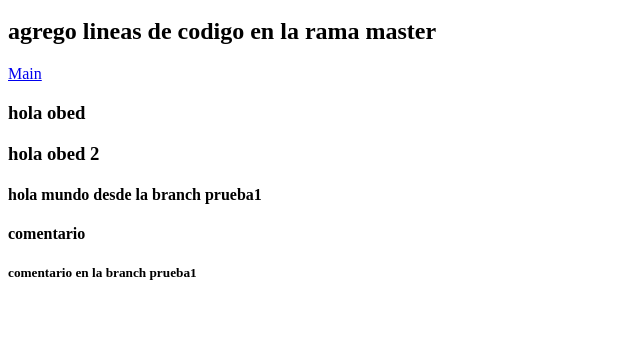
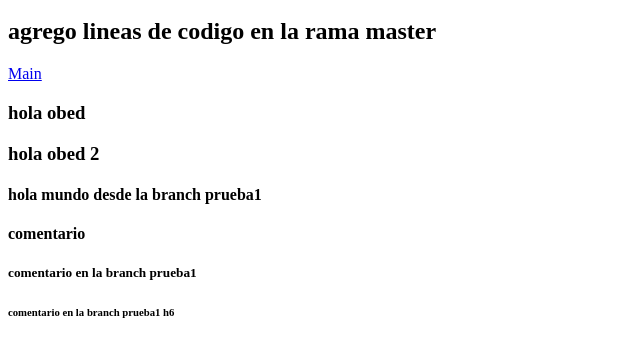
Before and after one commit to jose1423-g/pruebas, a plain HTML site: page index.html in a window 1280 px wide. Shown: the part 120-476 px from the top of the page, without its empty margins (0-640 px from the left). Drawn offline with Linux system fonts and the light colour scheme.

Commit message:
comentario h6

```diff
--- a/index.html
+++ b/index.html
@@ -20,5 +20,6 @@
     <h4>hola mundo desde la branch prueba1</h4>
     <h4>comentario</h4>
     <h5>comentario en la branch prueba1</h5>
+    <h6>comentario en la branch prueba1 h6</h6>
 </body>
 </html>
```
